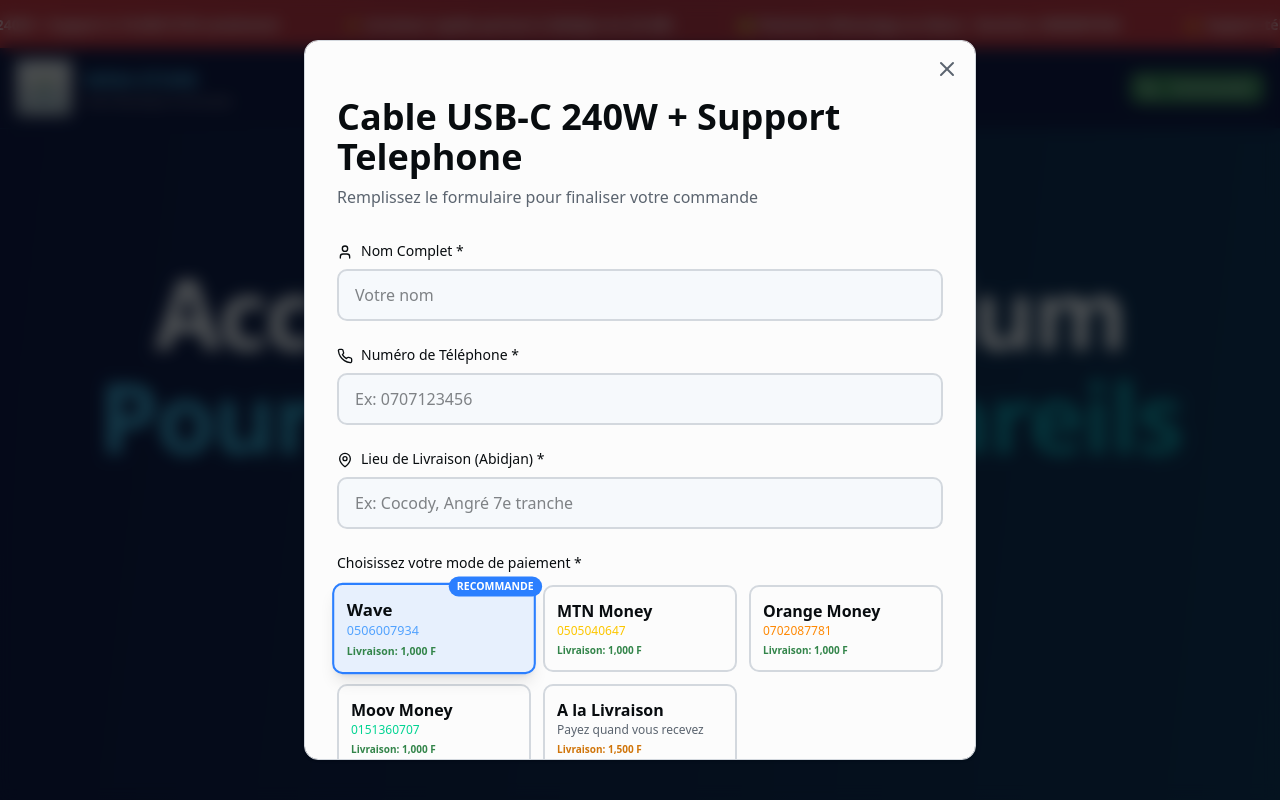
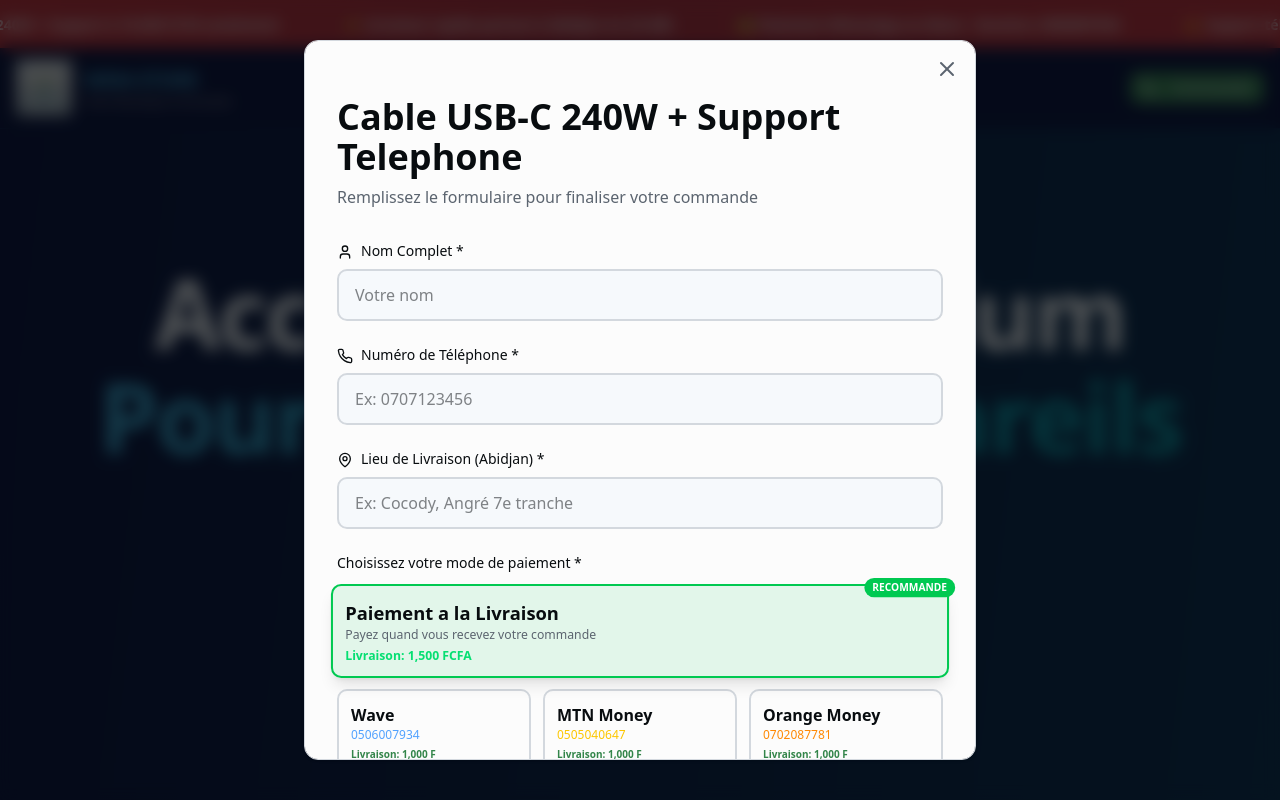
Before and after one commit to wem-store/wem, a Next.js app: page / in a window 1280 px wide. Both pictures are taken after a click on the button "Commander". Shown: the top 800 px of the page. Built offline with nearby package versions, Linux system fonts and the light colour scheme.

Commit message:
feat: recommend "Paiement a la Livraison" as default
Move "RECOMMENDED" to top of payment methods list.

Co-authored-by: null <259905606+wem-store@users.noreply.github.com>

```diff
--- a/components/order-form.tsx
+++ b/components/order-form.tsx
@@ -32,7 +32,7 @@ function OrderForm({ product, onClose }: OrderFormProps) {
     name: "",
     phone: "",
     location: "",
-    paymentMethod: "wave" as PaymentMethod,
+    paymentMethod: "delivery" as PaymentMethod,
   })
   const [formSubmitted, setFormSubmitted] = useState(false)
 
@@ -245,19 +245,36 @@ function OrderForm({ product, onClose }: OrderFormProps) {
                     Choisissez votre mode de paiement *
                   </label>
                   <div className="grid grid-cols-2 md:grid-cols-3 gap-3">
-                    {/* Wave - Recommande */}
+                    {/* Paiement a la livraison - RECOMMANDE */}
+                    <button
+                      type="button"
+                      onClick={() => setFormData({ ...formData, paymentMethod: "delivery" })}
+                      className={`p-3 border-2 rounded-lg text-left transition-all relative col-span-2 md:col-span-3 ${
+                        formData.paymentMethod === "delivery"
+                          ? "border-green-500 bg-green-500/10 shadow-lg scale-[1.02]"
+                          : "border-border hover:border-green-500/50"
+                      }`}
+                    >
+                      <div className="absolute -top-2 -right-2 bg-green-500 text-white text-[10px] px-2 py-0.5 rounded-full font-bold">
+                        RECOMMANDE
+                      </div>
+                      <div className="font-bold text-lg text-foreground">Paiement a la Livraison</div>
+                      <div className="text-xs text-muted-foreground">Payez quand vous recevez votre commande</div>
+                      <div className="text-xs text-green-400 font-bold mt-1">
+                        Livraison: {product.deliveryCash.toLocaleString()} FCFA
+                      </div>
+                    </button>
+
+                    {/* Wave */}
                     <button
                       type="button"
                       onClick={() => setFormData({ ...formData, paymentMethod: "wave" })}
-                      className={`p-3 border-2 rounded-lg text-left transition-all relative ${
+                      className={`p-3 border-2 rounded-lg text-left transition-all ${
                         formData.paymentMethod === "wave"
                           ? "border-blue-500 bg-blue-500/10 shadow-lg scale-105"
                           : "border-border hover:border-blue-500/50"
                       }`}
                     >
-                      <div className="absolute -top-2 -right-2 bg-blue-500 text-white text-[10px] px-2 py-0.5 rounded-full font-bold">
-                        RECOMMANDE
-                      </div>
                       <div className="font-bold text-foreground">Wave</div>
                       <div className="text-xs text-blue-400 font-medium">{paymentOptions.wave.number}</div>
                       <div className="text-[10px] text-success font-bold mt-1">
@@ -313,23 +330,6 @@ function OrderForm({ product, onClose }: OrderFormProps) {
                       <div className="text-xs text-emerald-400 font-medium">{paymentOptions.moov.number}</div>
                       <div className="text-[10px] text-success font-bold mt-1">
                         Livraison: {product.deliveryWave.toLocaleString()} F
-                      </div>
-                    </button>
-
-                    {/* Paiement a la livraison */}
-                    <button
-                      type="button"
-                      onClick={() => setFormData({ ...formData, paymentMethod: "delivery" })}
-                      className={`p-3 border-2 rounded-lg text-left transition-all col-span-2 md:col-span-1 ${
-                        formData.paymentMethod === "delivery"
-                          ? "border-zinc-400 bg-zinc-500/10 shadow-lg scale-105"
-                          : "border-border hover:border-zinc-400/50"
-                      }`}
-                    >
-                      <div className="font-bold text-foreground">A la Livraison</div>
-                      <div className="text-xs text-muted-foreground">Payez quand vous recevez</div>
-                      <div className="text-[10px] text-warning font-bold mt-1">
-                        Livraison: {product.deliveryCash.toLocaleString()} F
                       </div>
                     </button>
                   </div>
```
